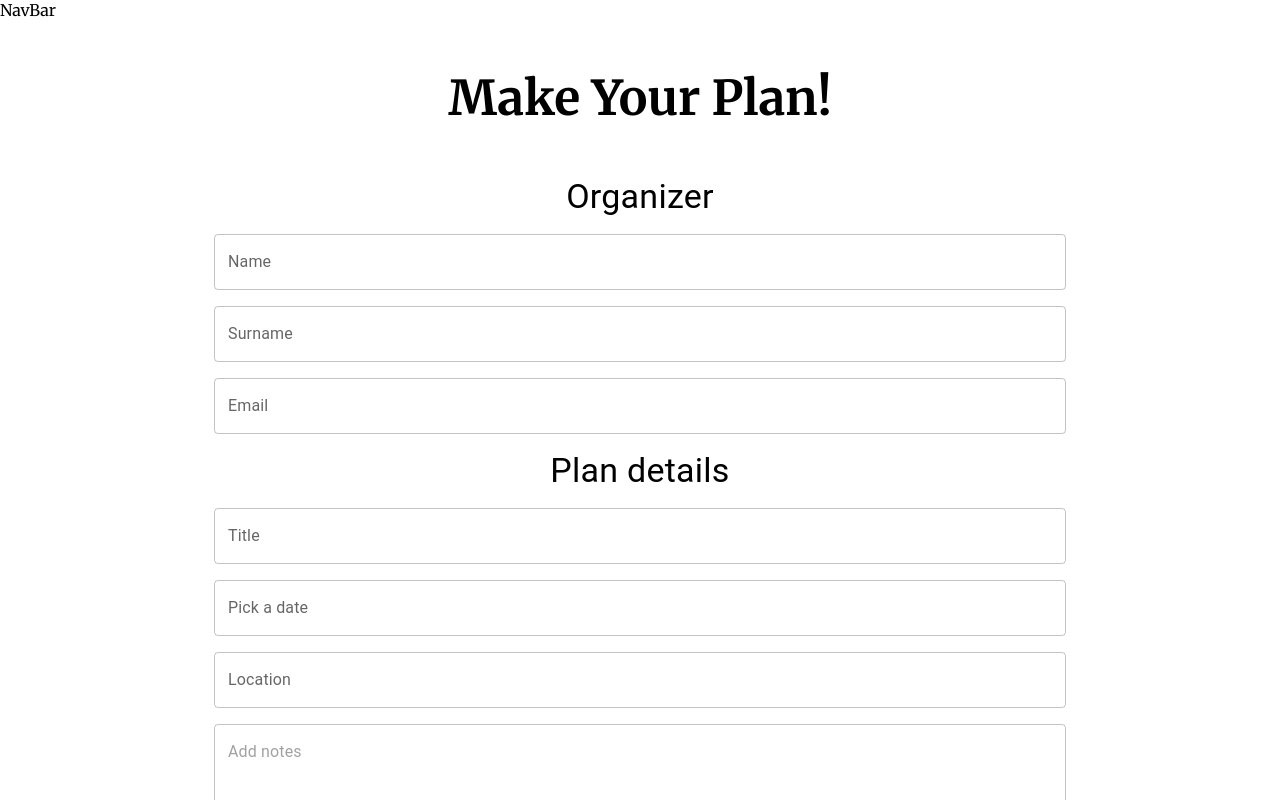
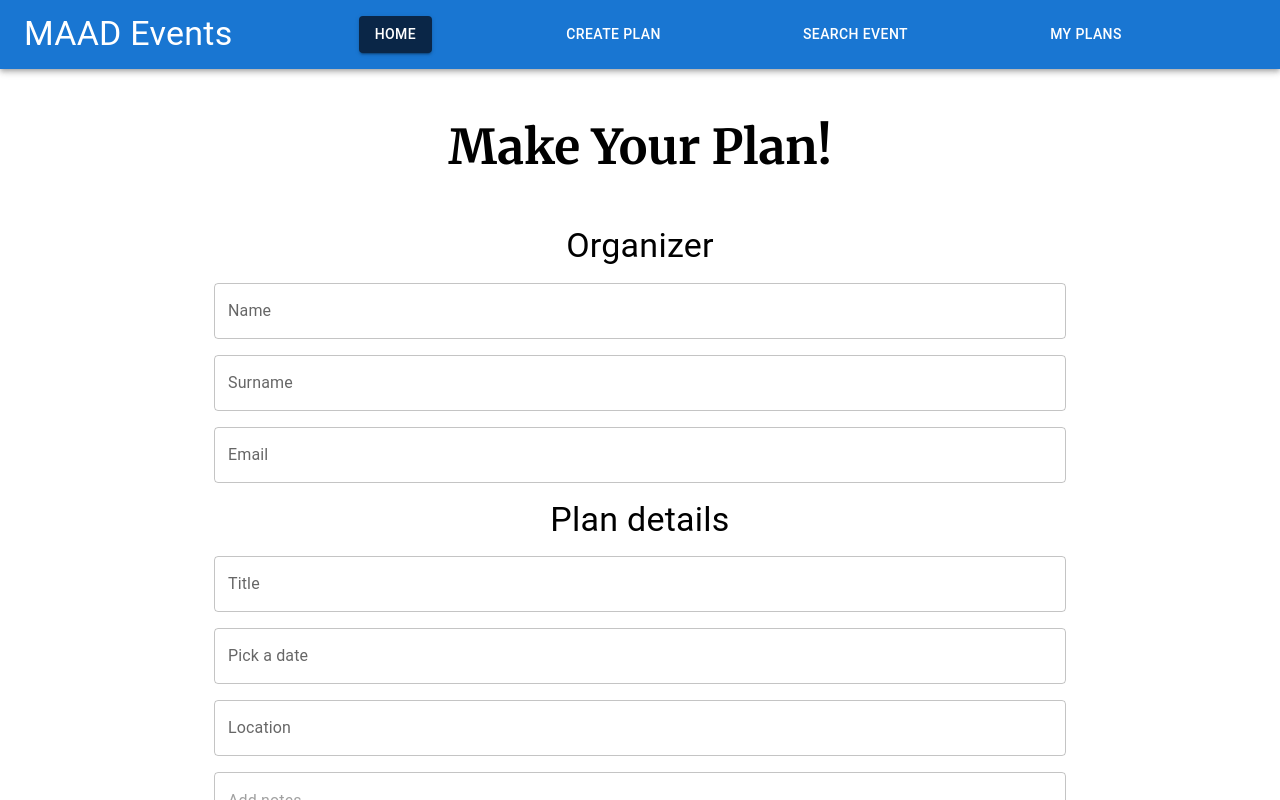
Before and after one commit to danieltrandafir/event-planner-react, a React (Create React App) app: page /create-plan in a window 1280 px wide. Shown: the top 800 px of the page. Built offline with nearby package versions, Linux system fonts and the light colour scheme.

Commit message:
add NavBar & page links

```diff
--- a/src/components/FormPlanner.js
+++ b/src/components/FormPlanner.js
@@ -32,7 +32,11 @@ export const FormPlanner = () => {
         </LocalizationProvider>
         <TextField name="location" label="Location" placeholder="Location" />
         <TextField multiline rows={5} name="notes" placeholder="Add notes" />
-        <Button variant="contained" endIcon={<SendIcon />}>
+        <Button
+          sx={{ marginBottom: "30px" }}
+          variant="contained"
+          endIcon={<SendIcon />}
+        >
           Create Plan
         </Button>
       </Stack>
--- a/src/components/NavBar.js
+++ b/src/components/NavBar.js
@@ -1,3 +1,177 @@
+import { useState } from "react";
+import { useNavigate } from "react-router-dom";
+import Drawer from "@mui/material/Drawer";
+import AppBar from "@mui/material/AppBar";
+import Box from "@mui/material/Box";
+import Toolbar from "@mui/material/Toolbar";
+import IconButton from "@mui/material/IconButton";
+import MenuIcon from "@mui/icons-material/Menu";
+import Container from "@mui/material/Container";
+import Button from "@mui/material/Button";
+import Divider from "@mui/material/Divider";
+import List from "@mui/material/List";
+import ListItem from "@mui/material/ListItem";
+import ListItemButton from "@mui/material/ListItemButton";
+import ListItemText from "@mui/material/ListItemText";
+import { Typography } from "@mui/material";
+
 export const NavBar = () => {
-  return <div>NavBar</div>;
+  const navigate = useNavigate();
+
+  const [isOpen, setIsOpen] = useState(false);
+
+  return (
+    <AppBar position="static">
+      <Drawer
+        anchor="left"
+        open={isOpen}
+        onClose={() => {
+          setIsOpen(false);
+        }}
+      >
+        <List>
+          <ListItem disablePadding>
+            <ListItemButton
+              onClick={() => {
+                navigate("/");
+                setIsOpen(false);
+              }}
+            >
+              <ListItemText primary="Home" />
+            </ListItemButton>
+          </ListItem>
+
+          <Divider />
+
+          <ListItem disablePadding>
+            <ListItemButton
+              onClick={() => {
+                navigate("/create-plan");
+                setIsOpen(false);
+              }}
+            >
+              <ListItemText primary="Create plan" />
+            </ListItemButton>
+          </ListItem>
+
+          <Divider />
+
+          <ListItem disablePadding>
+            <ListItemButton
+              onClick={() => {
+                navigate("/search-event");
+                setIsOpen(false);
+              }}
+            >
+              <ListItemText primary="Search Event" />
+            </ListItemButton>
+          </ListItem>
+
+          <Divider />
+
+          <ListItem disablePadding>
+            <ListItemButton
+              onClick={() => {
+                navigate("/plans");
+                setIsOpen(false);
+              }}
+            >
+              <ListItemText primary="My Plans" />
+            </ListItemButton>
+          </ListItem>
+
+          <Divider />
+
+          <ListItem disablePadding>
+            <ListItemButton
+              onClick={() => {
+                navigate("/plans/:planId");
+                setIsOpen(false);
+              }}
+            >
+              <ListItemText primary="" />
+            </ListItemButton>
+          </ListItem>
+        </List>
+      </Drawer>
+      <Container maxWidth="xl">
+        <Toolbar disableGutters sx={{}}>
+          <Box
+            sx={{
+              flexGrow: 0,
+              display: { xs: "flex", md: "none" },
+            }}
+          >
+            <IconButton
+              size="large"
+              aria-label="account of current user"
+              aria-controls="menu-appbar"
+              aria-haspopup="true"
+              color="inherit"
+              onClick={() => {
+                setIsOpen(true);
+              }}
+            >
+              <MenuIcon />
+            </IconButton>
+          </Box>
+          <Box margin={"auto"}>
+            <Typography variant="h4" component={"h1"}>
+              MAAD Events
+            </Typography>
+          </Box>
+
+          <Box
+            sx={{
+              flexGrow: 1,
+              display: { xs: "none", md: "flex" },
+              justifyContent: "space-evenly",
+            }}
+          >
+            <Button
+              variant="contained"
+              sx={{
+                backgroundColor: "#0A2647",
+                my: 2,
+                color: "white",
+                display: "block",
+              }}
+              onClick={() => {
+                navigate("/");
+              }}
+            >
+              Home
+            </Button>
+
+            <Button
+              sx={{ my: 2, color: "white", display: "block" }}
+              onClick={() => {
+                navigate("/create-plan");
+              }}
+            >
+              Create Plan
+            </Button>
+
+            <Button
+              sx={{ my: 2, color: "white", display: "block" }}
+              onClick={() => {
+                navigate("/search-event");
+              }}
+            >
+              Search Event
+            </Button>
+
+            <Button
+              sx={{ my: 2, color: "white", display: "block" }}
+              onClick={() => {
+                navigate("/plans");
+              }}
+            >
+              My Plans
+            </Button>
+          </Box>
+        </Toolbar>
+      </Container>
+    </AppBar>
+  );
 };
```
